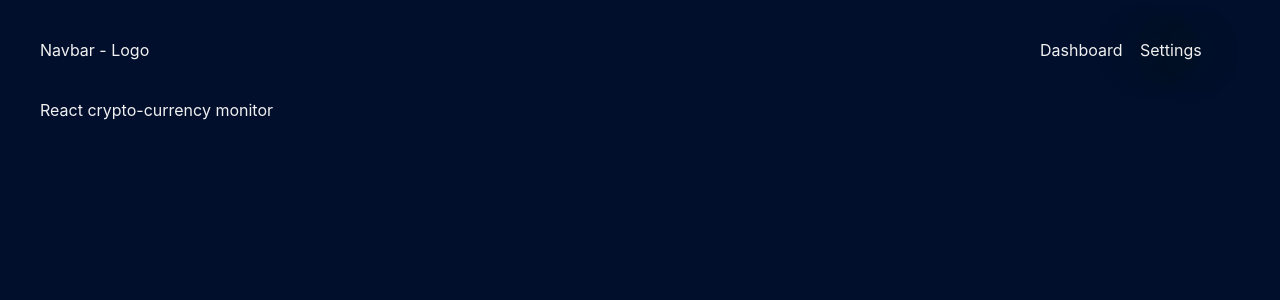
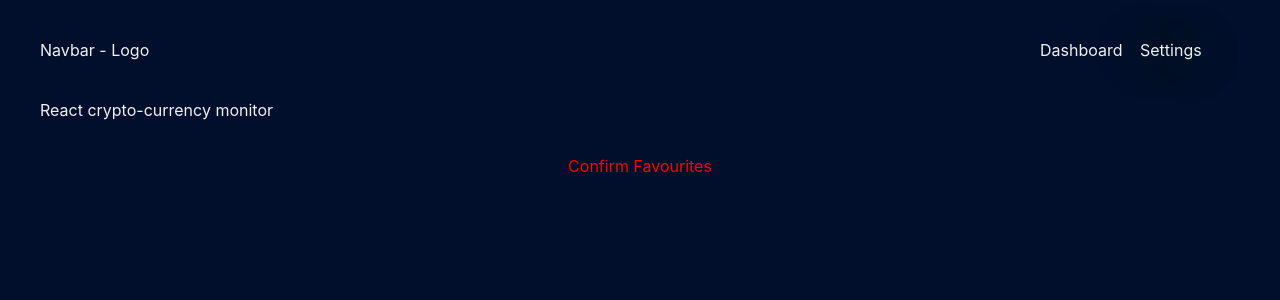
Before and after one commit to lokeam/crypto-currency-monitor, a React (Create React App) app: page / in a window 1280 px wide. Shown: the top 300 px of the page. Built offline with nearby package versions, Linux system fonts and the light colour scheme.

Commit message:
feat: created setting page, wired to local storage

```diff
--- a/src/App.js
+++ b/src/App.js
@@ -1,6 +1,7 @@
 import React from 'react';
 import AppLayout from './AppLayout';
 import NavBar from './NavBar';
+import Settings from './Settings';
 import { AppProvider } from './AppProvider';
 import styled, { css } from 'styled-components';
 
@@ -10,7 +11,7 @@
     <AppLayout>
       <AppProvider>
         <NavBar />
-        <p>React crypto-currency monitor</p>
+        <Settings />
       </AppProvider>
     </AppLayout>
   );
--- a/src/AppProvider.js
+++ b/src/AppProvider.js
@@ -6,9 +6,33 @@
   constructor(props) {
     super(props);
     this.state = {
-      page: 'settings',
-      setPage: this.setPage
+      page: 'dashboard',
+      setPage: this.setPage,
+      ...this.saveSettings(),
+      confirmFavourites: this.confirmFavourites
     }
+  }
+
+  saveSettings() {
+    let cryptoData = JSON.parse(localStorage.getItem('cryptoMonitor'));
+    if ( !cryptoData ) {
+      return {
+        page: 'settings',
+        firstVisit: true
+      }
+    }
+    return {};
+  }
+
+  confirmFavourites = () => {
+    console.log('ding');
+    this.setState({
+      firstVisit: false,
+      page: 'dashboard'
+    });
+    localStorage.setItem('cryptoMonitor', JSON.stringify({
+      test: 'hello'
+    }));
   }
 
   setPage = page => this.setState({page});
--- /dev/null
+++ b/src/Settings/ConfirmButton.js
@@ -0,0 +1,28 @@
+import React from 'react';
+import { AppContext } from '../AppProvider';
+import styled from 'styled-components';
+
+const ConfirmButton = styled.div`
+  margin: 20px;
+  color: red;
+  cursor: pointer;
+`;
+
+export const CenterDiv = styled.div`
+  display: grid;
+  justify-content: center;
+`;
+
+export default function() {
+  return (
+    <AppContext.Consumer>
+      {({confirmFavourites}) => (
+        <CenterDiv>
+          <ConfirmButton onClick={confirmFavourites}>
+            Confirm Favourites
+          </ConfirmButton>
+        </CenterDiv>
+      )}
+    </AppContext.Consumer>
+  );
+}
--- /dev/null
+++ b/src/Settings/index.js
@@ -0,0 +1,12 @@
+import React from 'react';
+import ConfirmButton from './ConfirmButton';
+
+export default function() {
+  return (
+    <>
+      <p>React crypto-currency monitor</p>
+      <ConfirmButton />
+    </>
+
+  );
+};
```
Also changed, not shown: src/Settings/WelcomeMessage.js (added).
